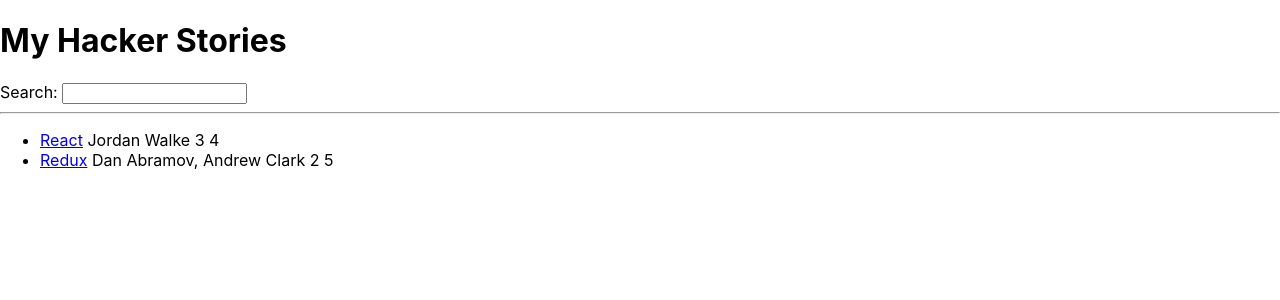
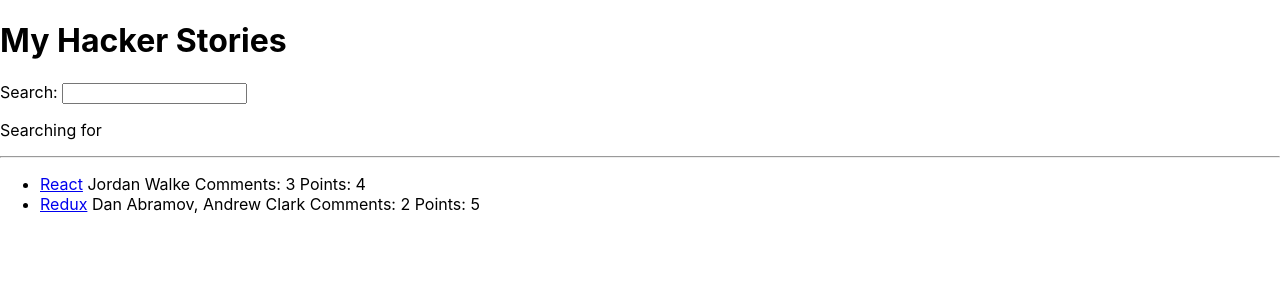
Before and after one commit to MarcusCHill/React-Hacker-Stories, a React (Create React App) app: page / in a window 1280 px wide. Shown: the top 300 px of the page. Built offline with nearby package versions, Linux system fonts and the light colour scheme.

Commit message:
Usage of handler functions, react props, and react state change to dispaly current search value and move list items to App function scope

```diff
--- a/src/App.js
+++ b/src/App.js
@@ -1,6 +1,8 @@
 import * as React from "react";
 
-const list = [
+function App() {
+
+  const stories = [
     {
       title: 'React',
       url: 'https://reactjs.org/',
@@ -16,51 +18,61 @@
       num_comments: 2,
       points: 5,
       objectID: 1,
-  },
+    }
   ];
 
+  const handleSearch = (event) => {
+    console.log(event.target.value);
+  };
 
-function App() {
   return (
     <div>
-
       <h1>My Hacker Stories</h1>
-
-      <Search />
-
+      <Search onSearch={handleSearch}/>
       <hr />
-
-      <List />
-
+      <List list={stories}/>
     </div>
   );
-}
+};
 
-function Search (){
+function Search (props) {
+  const [searchTerm, setSearchTerm] = React.useState('');
+
+  const onchangeHandler = (event) => {
+    setSearchTerm(event.target.value)
+    props.onSearch(event);
+  };
+
   return(
     <div>
       <label htmlFor="search">Search: </label>
-      <input id="search" type="text" />
+      <input id="search" type="text" onChange={onchangeHandler}/>
+      <p>Searching for <strong>{searchTerm}</strong></p>
     </div>
   );
-}
+};
 
-function List (){
+function List (props){
   return(
     <ul>
-      {/*Function creating a list elment for each object in list array*/}
-      {list.map((item) =>
-          <li key = {item.objectID}>
-            <span>
-              <a href={item.url} target = "_blank">{item.title}</a>
-            </span>
-            <span> {item.author} </span>
-            <span>{item.num_comments} </span>
-            <span>{item.points}</span>
-          </li>
-      )}
+      {props.list.map((item) => (
+        <Item key={item.objectID} item={item} />
+      ))}
     </ul>
   );
-}
+};
+
+function Item (props){
+  return(
+    <li>
+      <span>
+        <a href={props.item.url}>{props.item.title}</a>
+      </span>
+      <span> {props.item.author}</span>
+      <span> Comments: {props.item.num_comments}</span>
+      <span> Points: {props.item.points}</span>
+    </li>
+  );
+};
 
 export default App;
```
Lines whose indentation alone changed are shown as unchanged.
